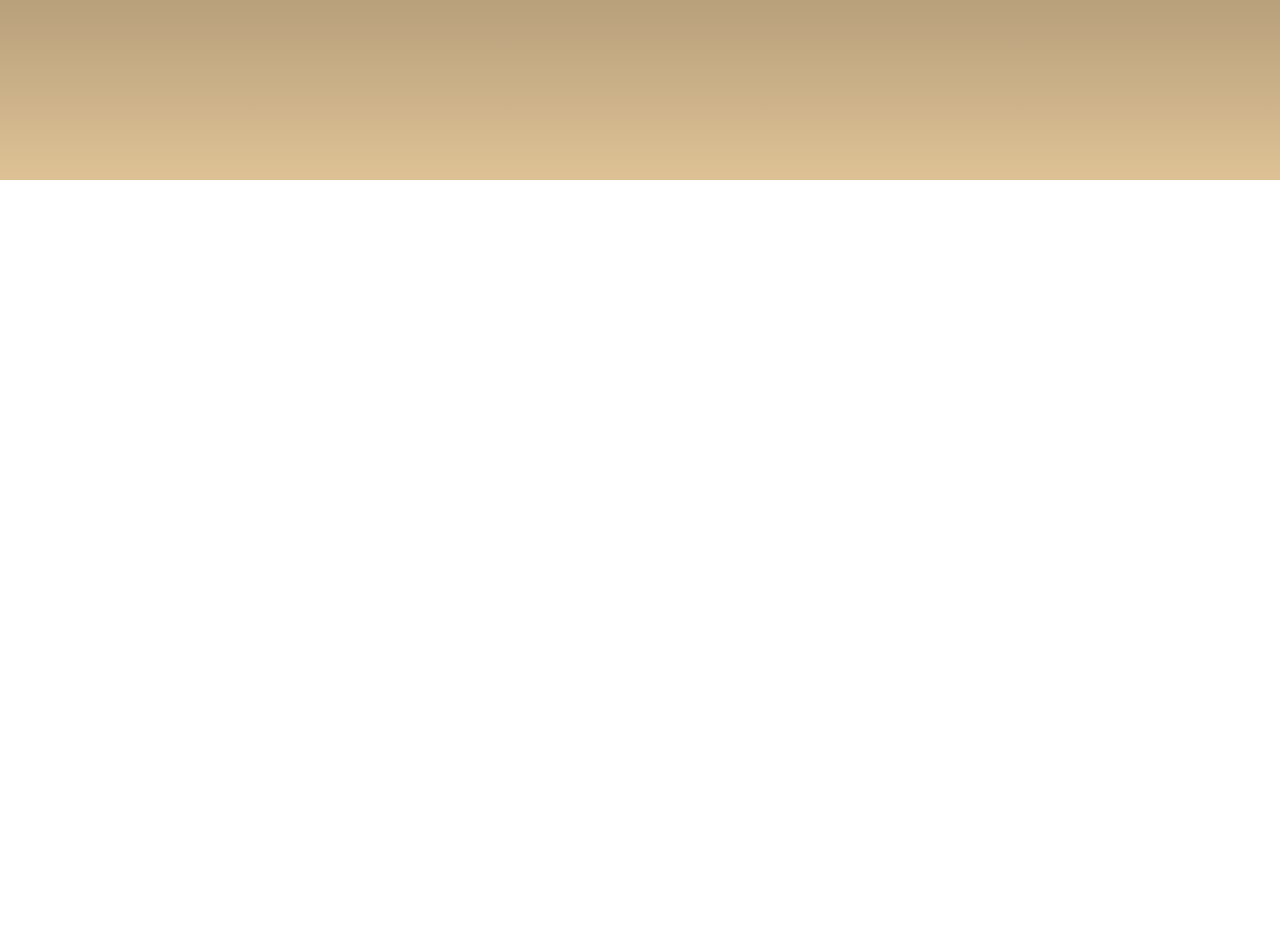
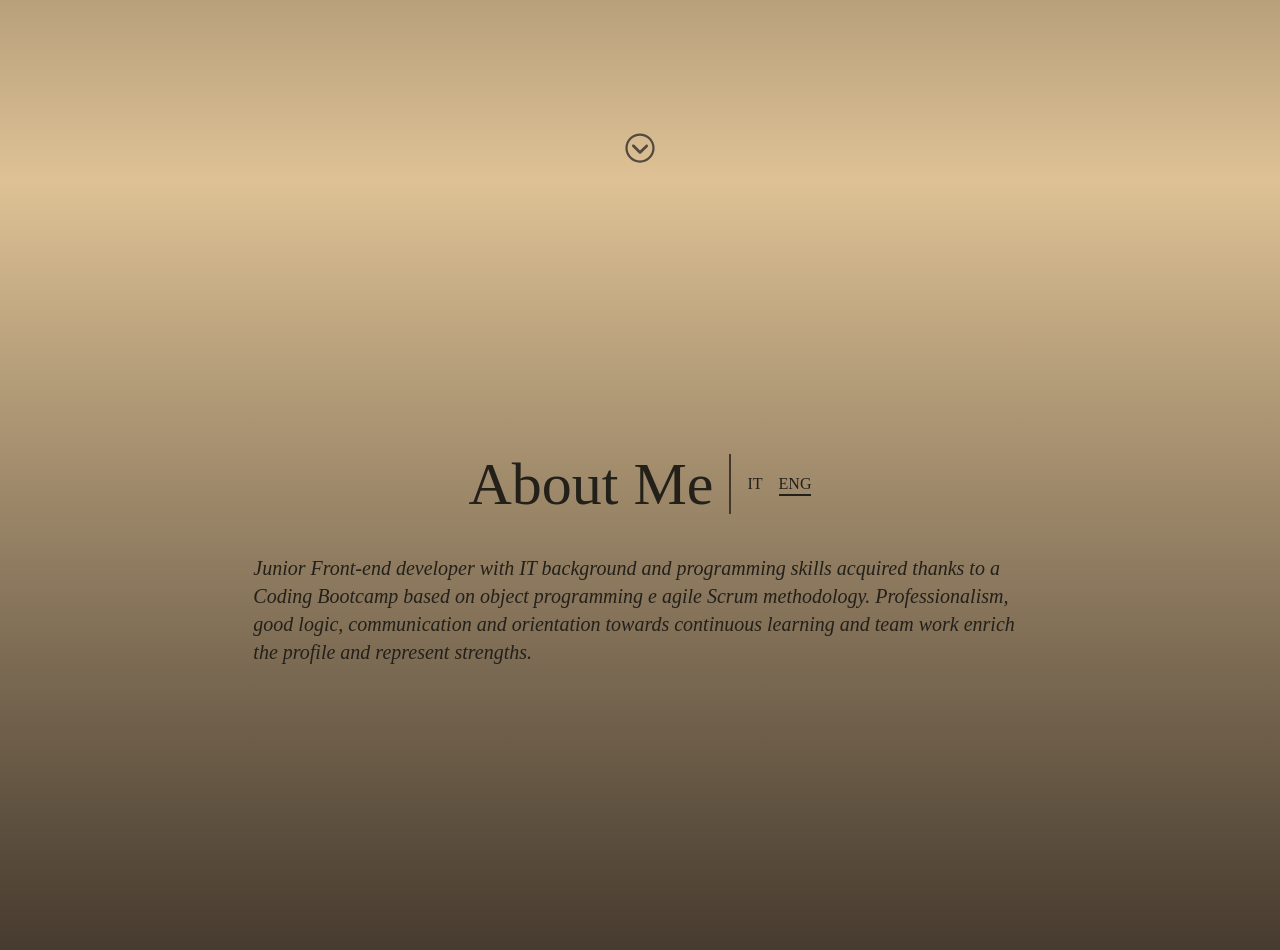
Before and after one commit to Gioma10/MyPortfolio, a React (Vite) app: page / in a window 1280 px wide. Shown: the part 620-1570 px from the top of the page. Before the commit the page ends 800 px from the top, so only its background shows below. Built offline with nearby package versions, Linux system fonts and the light colour scheme.

Commit message:
about me section completed with animation

```diff
--- a/src/App.jsx
+++ b/src/App.jsx
@@ -1,5 +1,6 @@
 import Hero from "./components/Header/Hero.jsx"
 import Navbar from "./components/Navbar.jsx"
+import AboutMe from "./components/About/AboutMe.jsx";
 
 function App() {
 
@@ -8,6 +9,7 @@ function App() {
     <>
       <Navbar />
       <Hero />
+      <AboutMe />
     </>
   )
 }
--- /dev/null
+++ b/src/animations/transition.js
@@ -0,0 +1,32 @@
+  export const slideUp = (duration = 0.8, delay = 0) => ({
+    initial: { opacity: 0, y: 50 },
+    whileInView: { opacity: 1, y: 0, transition: { duration, delay } },
+    viewport:{ once: false, amount: 0.5 }, // Attiva quando il 50% dell'elemento è visibile
+    exit: { opacity: 0, y: -50, transition: { duration } }
+  });
+  export const slideLeft = (duration = 0.8, delay = 0) => ({
+    initial: { opacity: 0, x: 100 },
+    whileInView: { opacity: 1, x: 0, transition: { duration, delay } },
+    viewport:{ once: false, amount: 0.5 }, // Attiva quando il 50% dell'elemento è visibile
+    exit: { opacity: 0, x: -100, transition: { duration } }
+  });
+  export const slideRight = (duration = 0.8, delay = 0) => ({
+    initial: { opacity: 0, x: -100 },
+    whileInView: { opacity: 1, x: 0, transition: { duration, delay } },
+    viewport:{ once: false, amount: 0.5 }, // Attiva quando il 50% dell'elemento è visibile
+    exit: { opacity: 0, x: -100, transition: { duration } }
+  });
+
+  export const scaleUp = (duration = 0.8, delay = 0) => ({
+    initial: { opacity: 0, scale: 0.8 },
+    whileInView: { opacity: 1, scale: 1, transition: { duration, delay } },
+    viewport:{ once: false, amount: 0.5 }, // Attiva quando il 50% dell'elemento è visibile
+    exit: { opacity: 0, scale: 0.8, transition: { duration } }
+  });
+
+  export const bottomLine = (duration = 0.8, delay = 0) => ({
+    initial:{width: '0%'},
+    whileInView: {width: '100%', transition: { duration, delay } },
+    viewport:{ once: false, amount: 0.5 }, // Attiva quando il 50% dell'elemento è visibile
+    exit: { opacity: 0, scale: 0.8, transition: { duration } }
+  });
--- /dev/null
+++ b/src/components/About/AboutMe.jsx
@@ -0,0 +1,52 @@
+import { motion } from "motion/react"
+import { useState } from "react"
+import Description from "./Description";
+import { bottomLine, scaleUp, slideLeft, slideRight } from "../../animations/transition";
+
+
+export default function AboutMe(){
+    const[itaLanguage, setItaLanguage]=useState(false);
+
+    return(
+        <section
+            id="About me"
+            className="h-screen bg-linear-to-t to-[#DEC295] from-[#42372C] flex justify-center item-center text-[#23201A]">
+
+                <div
+                    className="flex flex-col justify-center items-center w-4/6">
+                        <div className="flex justify-center items-center">
+                            <div className="overflow-hidden border-r-2 border-[#42372C] px-4">
+                                <motion.h2
+                                    {...slideLeft(1,0)}
+                                    className="text-6xl">
+                                        About Me
+                                </motion.h2>
+                            </div>
+                            <div className="overflow-hidden flex gap-4 items-center px-4 h-full">
+                                <motion.div
+                                    {...scaleUp(1,0)}
+                                    className="cursor-pointer relative "
+                                    onClick={()=> setItaLanguage(true)}>
+                                    IT
+                                    {itaLanguage && <motion.div
+                                        {...bottomLine(1,0)}
+                                        className="bg-[#23201A] absolute bottom-0 h-0.5"
+                                    />}
+                                </motion.div>
+                                <motion.div
+                                    {...scaleUp(1,0)}
+                                    className="cursor-pointer relative"
+                                    onClick={()=> setItaLanguage(false)}>
+                                    ENG
+                                    {!itaLanguage && <motion.div
+                                        {...bottomLine(1,0)}
+                                        className="bg-[#23201A] absolute bottom-0 h-0.5"
+                                    />}
+                                </motion.div>
+                            </div>
+                        </div>
+                        <Description lang={itaLanguage}/>
+                </div>
+        </section>
+    )
+}
--- /dev/null
+++ b/src/components/About/Description.jsx
@@ -0,0 +1,39 @@
+import { motion } from "motion/react";
+import { slideUp } from "../../animations/transition";
+
+
+
+export default function Description({lang}){
+
+
+
+
+    return (
+        <motion.div
+            {...slideUp(1,0)}
+            >
+            {lang ?
+                    <p
+
+                        className="p-10 text-start text-xl italic ">
+                        Junior Front-end developer con background informatico e competenze programmazione
+                        acquisite grazie ad un Coding Bootcamp basato sulla programmazione per oggetto e
+                        metodologia agile Scrum. Professionalità, buone capacità di logica, comunicazione e
+                        orientamento all'apprendimento continuo e al lavoro in team arricchiscono il profilo e
+                        rappresentano dei punti di forza.
+                    </p>
+                    :
+                    <p
+
+                        className="p-10 text-start text-xl italic">
+                            Junior Front-end developer with IT background and programming skills
+                            acquired thanks to a Coding Bootcamp based on object programming e
+                            agile Scrum methodology. Professionalism, good logic, communication and
+                            orientation towards continuous learning and team work enrich the profile and
+                            represent strengths.
+
+                    </p>
+            }
+        </motion.div>
+    )
+}
--- a/src/components/Header/Hero.jsx
+++ b/src/components/Header/Hero.jsx
@@ -5,10 +5,11 @@ import { FaGithub } from "react-icons/fa";
 import { FaLinkedinIn } from "react-icons/fa";
 
 import Button from './HeroButton';
+import ScrollArrow from '../ScrollArrow';
 
 export default function Hero(){
     return (
-        <div className="bg-linear-to-t from-[#DEC295] to-[#42372C] h-screen">
+        <section className="bg-linear-to-t from-[#DEC295] to-[#42372C] h-screen relative z-0">
             <div className="flex flex-col  md:flex-row justify-center items-center gap-10 h-screen ">
                 <motion.img
                     initial={{x: 100, opacity: 0}}
@@ -33,7 +34,7 @@ export default function Hero(){
                         className='smallest-hello text-xl sm:text-xl lg:text-2xl text-[#42372C]'>Hi, I'm</motion.p>
                     <motion.h1
                         variants={itemVariants}
-                        className='smallest-title text-4xl sm:text-4xl lg:text-6xl text-[#53493F]'>Giovanni R. Mauro</motion.h1>
+                        className='smallest-title text-4xl sm:text-4xl lg:text-6xl text-[#23201A]'>Giovanni R. Mauro</motion.h1>
                     <motion.p
                         variants={itemVariants}
                         className='smallest-title text-4xl sm:text-4xl lg:text-6xl text-[#DEC295]'>FRONT-END DEVELOPER</motion.p>
@@ -57,12 +58,10 @@ export default function Hero(){
                             <FaLinkedinIn className='smallest-hero-btn text-2xl md:text-lg lg:text-2xl'/>
                         </Button>
                     </div>
-
-
                 </motion.div>
-
             </div>
-        </div>
+            <ScrollArrow section='About me'/>
+        </section>
     )
 }
 
--- a/src/components/Header/HeroButton.jsx
+++ b/src/components/Header/HeroButton.jsx
@@ -4,12 +4,11 @@ export default function Button({ children, variants, ...props }){
     return (
         <motion.button
             variants={variants}
-            whileHover={{background: '#DEC295' }} // Transizione morbida
+            whileHover={{background: '#DEC295' }} // Cambio Colore all'hover
             className='border-1 rounded-full py-1 px-3 lg:py-2 lg:px-5 text-[#53493F]'>
             <a
                 {...props}>
                     {children}
-
             </a>
 
         </motion.button>
--- a/src/components/Navbar.jsx
+++ b/src/components/Navbar.jsx
@@ -1,8 +1,12 @@
 import { motion } from "motion/react"
-import { useState } from "react";
+import { useEffect, useState } from "react";
 
 export default function Navbar(){
     const [focusLi, setFocusLi]= useState(null)
+
+    useEffect(()=>{
+        setFocusLi(null)
+    },[])
 
     const navElements= ['About me', 'Skills', 'Contacts']
     // Navbar animation
@@ -10,10 +14,10 @@ export default function Navbar(){
         hidden: { opacity: 0, y: 20 },
         visible: { opacity: 1, y: 0, transition: { duration: 0.5 } },
       };
-      {console.log(focusLi);}
+    //   {console.log(focusLi);}
 
     return (
-        <motion.div
+        <motion.nav
             initial={{y: -100}}
             animate={{y: 0}}
             transition={{
@@ -23,13 +27,13 @@ export default function Navbar(){
                 damping: 60,
                 duration: 2
             }}
-            className="fixed flex justify-center w-full ">
+            className="fixed flex justify-center w-full z-10">
             <div className="border-[#DEC295] rounded-4xl mt-4 border-2">
                 <ul className="text-[#837160] flex text-sm sm:text-base lg:text-lg">
                     {navElements.map((item, index)=>{
                         let classActive= 'py-1 px-6 md:px-8 rounded-4xl'
                         if(focusLi === index){
-                            classActive +=  ' bg-[#DEC295]'
+                            classActive +=  ' bg-[#DEC295]';
                         }
                         return(
                             <motion.li
@@ -41,7 +45,8 @@ export default function Navbar(){
                                 whileTap={{ scale: 0.9 }}
                                 onFocus={()=>setFocusLi(index)}
                                 className={classActive}>
-                                    <a href={'#' + item}>
+                                    <a
+                                        className="cursor-pointer">
                                         {item}
                                     </a>
                             </motion.li>
@@ -49,6 +54,6 @@ export default function Navbar(){
                     })}
                 </ul>
             </div>
-        </motion.div>
+        </motion.nav>
     )
 }
--- /dev/null
+++ b/src/components/ScrollArrow.jsx
@@ -0,0 +1,38 @@
+import { motion } from "motion/react"
+import { p } from "motion/react-client";
+import { useState } from "react";
+import { IoIosArrowDropdown } from "react-icons/io";
+
+export default function ScrollArrow({section}){
+  const [seeSection, setSeeSection]= useState(false)
+    return (
+        <motion.div
+        initial={{bottom: '10px'}}
+        animate={{bottom:['10px', '20px', '10px']}}
+        transition={{ duration: 1, repeat: Infinity,}}
+        whileHover={{bottom: ['10px']}}
+        onHoverStart={()=>setSeeSection(true)}
+        onHoverEnd={()=>setSeeSection(false)}
+        className="absolute flex justify-center w-full cursor-pointer text-[#53493F]">
+              {seeSection &&
+                <motion.p
+                  variants={arrowVariants}
+                  initial= {setSeeSection ? 'hidden' : 'visible'}
+                  animate= {setSeeSection ? 'visible' : 'hidden'}
+                  className="text-2xl absolute bottom-10">
+                    {section}
+                </motion.p>
+              }
+          <a
+            className="cursor-pointer relative w-full flex justify-center"
+            href={'#' + section}>
+            <IoIosArrowDropdown className="text-4xl" />
+          </a>
+      </motion.div>
+    )
+}
+
+const arrowVariants = {
+  hidden: { opacity: 0, y: 20 },
+  visible: { opacity: 1, y: 0, transition: { duration: 0.5 } },
+};
--- a/src/index.css
+++ b/src/index.css
@@ -4,9 +4,12 @@
     font-family: king;
     src: url('./fonts/KIN668.TTF');
 }
-
+html{
+    scroll-behavior: smooth;
+}
 body{
     font-family: king;
+    position: relative;
 }
 
 /* Navbar */
```
